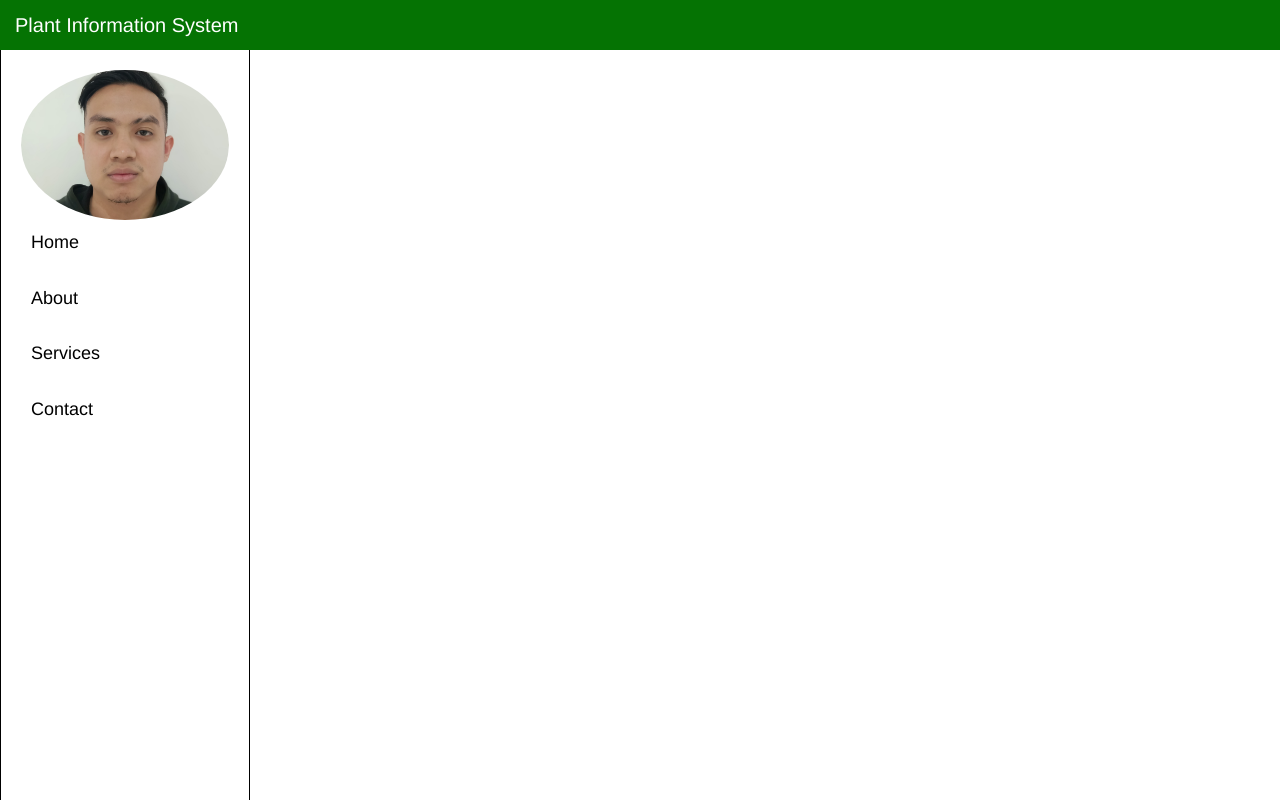
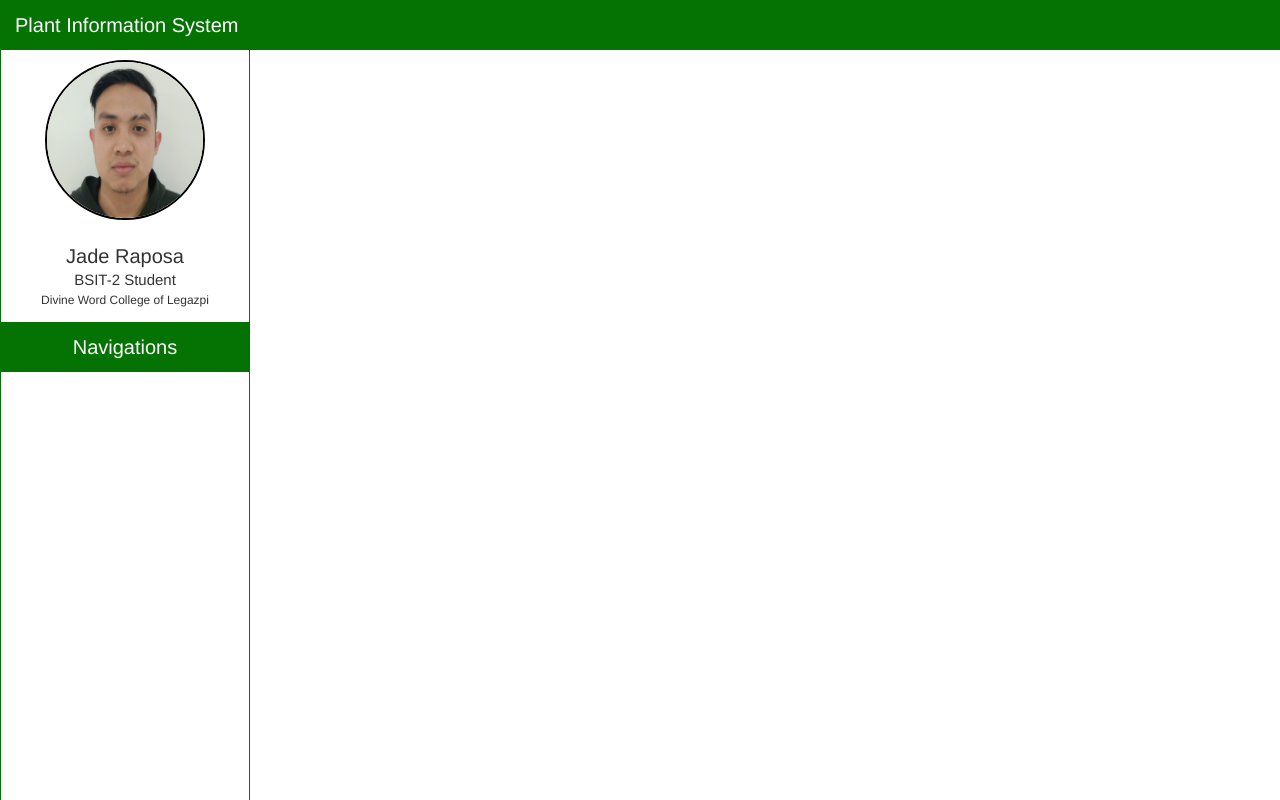
Before and after one commit to jaderaposa/VSCO_Jade, a PHP site: page / in a window 1280 px wide. Run offline with PHP 8.4, Linux system fonts and the light colour scheme; data that the repository does not hold is empty.

Commit message:
UI again

```diff
--- a/ITPC222/Prefinals-Practical-Exam/css/css.css
+++ b/ITPC222/Prefinals-Practical-Exam/css/css.css
@@ -34,11 +34,9 @@ h1 {
     position: fixed;
     top: 0;
     left: 0;
-    padding: 20px;
     box-sizing: border-box;
-    z-index: -1;
     top: 50px;
-    border: 1.5px solid black;
+    border: 1.5px solid #057303;
     border-top: 0;
     }
     .sidebar ul {
@@ -64,15 +62,50 @@ h1 {
 
 .circle-img {
     width: 100%;
-    height: 150px;
+    height: 180px;
     border-radius: 50%;
     overflow: hidden;
     display: flex;
     justify-content: center;
     align-items: center;
+    padding: 15px;
     }
     .circle-img img {
         max-width: 100%;
-        height: auto;
+        width: 160px;
+        height: 160px;
         border-radius: 50%;
+        border: 2px solid black;
     }
+
+.navbar {
+    background-color: #057303;
+    color: #fff;
+    display: flex;
+    justify-content: center;
+    align-items: center;
+    padding: 10px;
+    height: 50px;
+    border-radius: 0;
+    }
+    .navbar h1 {
+        font-size: 20px;
+        margin-bottom: 0;
+    }
+
+.profile-details {
+    padding: 10px;
+    }
+    .profile-details h1,
+    .profile-details h2{
+        display: flex;
+        font-size: 15px;
+        justify-content: center;
+        margin: 5px;
+    }
+    .profile-details h1 {
+        font-size: 20px;
+    }
+    .profile-details h1:nth-child(3) {
+        font-size: 12px;
+    }
--- a/ITPC222/Prefinals-Practical-Exam/index.php
+++ b/ITPC222/Prefinals-Practical-Exam/index.php
@@ -18,15 +18,21 @@ include('db_config.php');
     </div>
 
     <div class='sidebar'>
-      <div class='circle-img'>
-        <img src="images/jaded.jpg" alt="profile image">
+      <div class='profile'>
+        <div class='circle-img'>
+          <img src="images/jaded.jpg" alt="profile image">
+        </div>
+        <div class='profile-details'>
+          <h1>Jade Raposa</h1>
+          <h2>BSIT-2 Student</h2>
+          <h1>Divine Word College of Legazpi</h1>
+        </div>
       </div>
-        <ul>
-            <li><a href="#">Home</a></li>
-            <li><a href="#">About</a></li>
-            <li><a href="#">Services</a></li>
-            <li><a href="#">Contact</a></li>
-        </ul>
+
+      <div class='navbar'>
+        <h1>Navigations</h1>
+      </div>
+
     </div>
 
 
```
